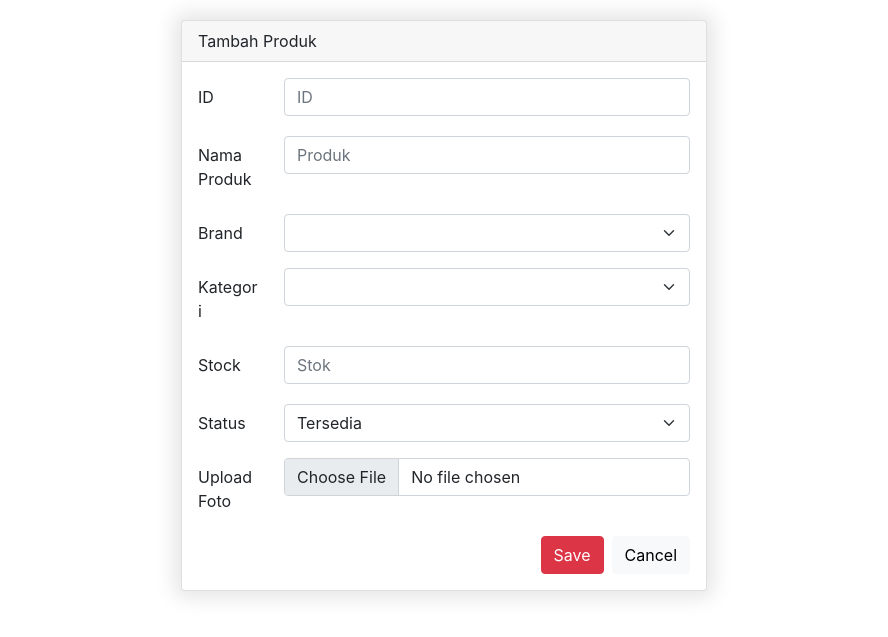
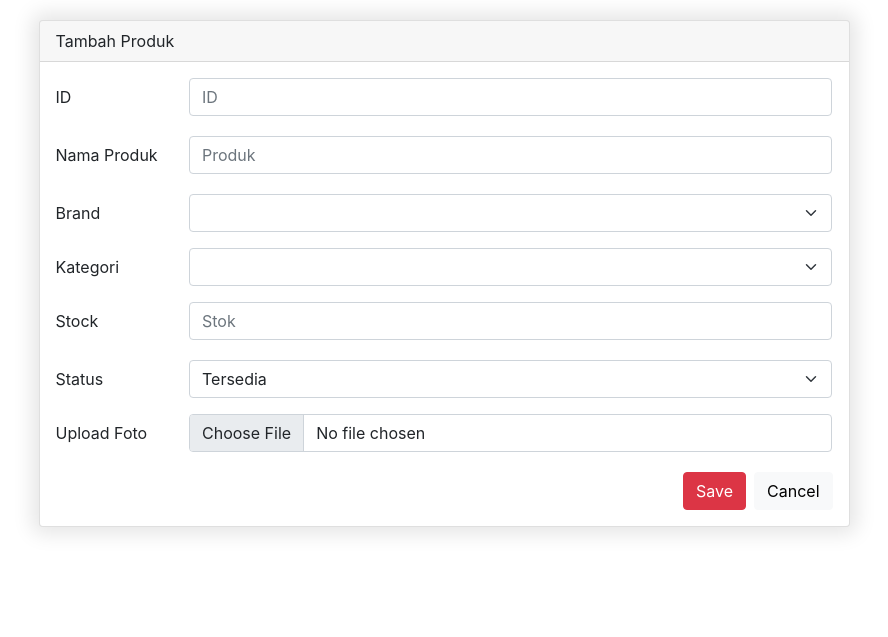
Before and after one commit to ahmadindran/celoe-inventory-management, a CodeIgniter app: page /magang-ci3/admin/produk/tambah in a window 1280 px wide. Shown: the part 66-703 px from the top of the page, without its empty margins (196-1084 px from the left). Run offline with CodeIgniter, Linux system fonts and the light colour scheme; data that the repository does not hold is empty; some libraries are stand-ins or nearby versions.

Commit message:
memperbaiki card view

```diff
--- a/application/views/admin/produk/add.php
+++ b/application/views/admin/produk/add.php
@@ -1,6 +1,6 @@
 <div class="container">
     <div class="row justify-content-md-center">
-        <div class="col-md-6">
+        <div class="col-9">
             <div class="card">
                 <div class="card-header">
                     Tambah Produk
--- a/application/views/admin/produk/index.php
+++ b/application/views/admin/produk/index.php
@@ -60,7 +60,7 @@
                         if ($pdk['status'] == "1") { ?>
                             <div class="col-md-4">
                                 <div class="card">
-                                <img class="img-fluid" src="<?php echo base_url() ?>assets/upload/produk/<?= $pdk['foto'] ?>" alt="">
+                                    <img class="img-fluid" src="<?php echo base_url() ?>assets/upload/produk/<?= $pdk['foto'] ?>" alt="">
                                     <div class="card-body">
                                         <h5 class="card-title"><?= $pdk['id'] ?> - <?= $pdk['nama'] ?></h5>
                                         <h6 class="card-subtitle mb-2 text-muted"><?= $pdk['categories'] ?> - <?= $pdk['brand'] ?></h6>
--- a/application/views/user/pesanan/add.php
+++ b/application/views/user/pesanan/add.php
@@ -1,6 +1,6 @@
 <div class="container">
     <div class="row justify-content-md-center">
-        <div class="col-md-6">
+        <div class="col-9">
             <div class="card">
                 <div class="card-header">
                     Tambah Pesanan
```
